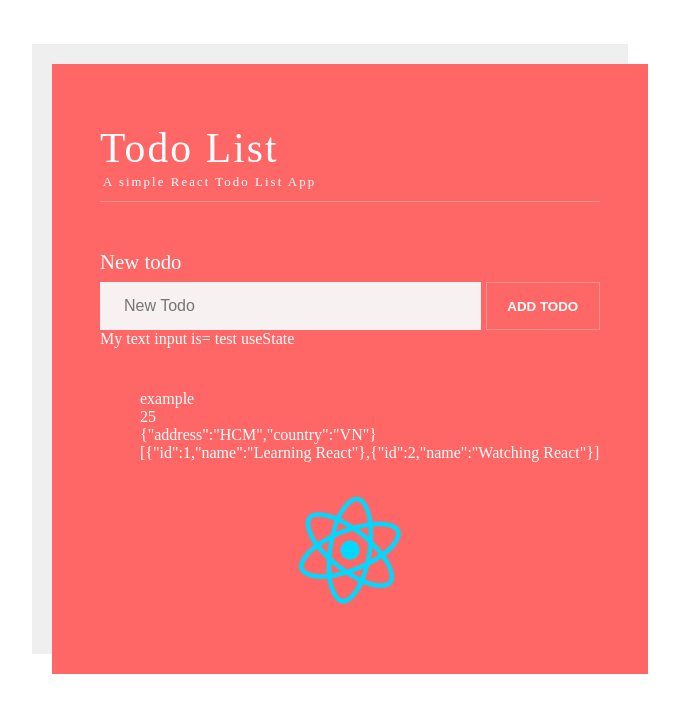
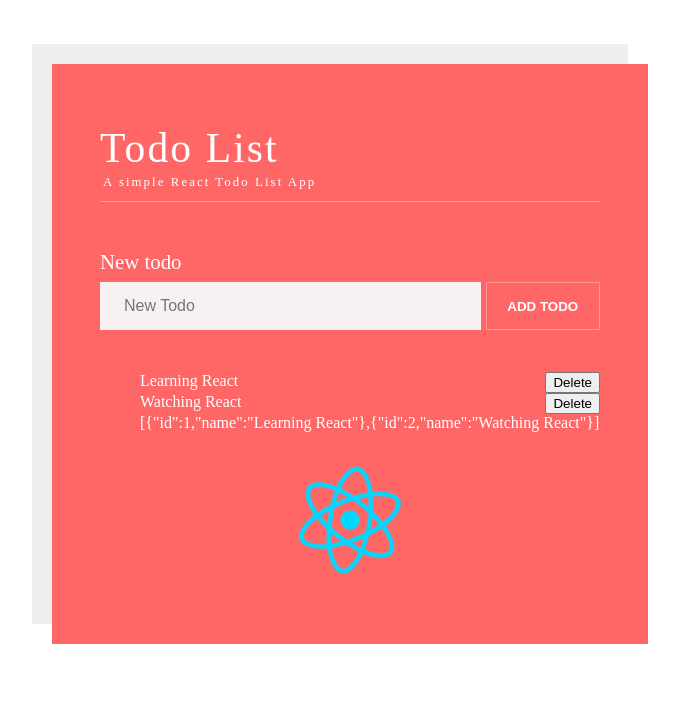
Before and after one commit to HuyCdGit/LearnCodeReactVite, a React (Vite) app: page / in a window 1280 px wide. Shown: the top 712 px of the page, without its empty margins (290-969 px from the left). Built offline with nearby package versions, Linux system fonts and the light colour scheme.

Commit message:
video 39

```diff
--- a/src/components/todo/todo.css
+++ b/src/components/todo/todo.css
@@ -101,3 +101,8 @@
     animation: logo-spin infinite 20s linear;
   }
 }
+
+.todo-item {
+  display: flex;
+  justify-content: space-between;
+}
--- a/src/components/todo/tododata.jsx
+++ b/src/components/todo/tododata.jsx
@@ -1,12 +1,18 @@
 const TodoData = (props) => {
   //console.log("check props:", props);
   // object destructuring
-  const { name, age, data, todoList } = props;
+  const { todoList } = props;
   return (
     <div className="todo-data">
-      <div>{name}</div>
-      <div>{age}</div>
-      <div>{JSON.stringify(data)}</div>
+      {todoList.map((item, index) => {
+        console.log("check map", item, index);
+        return (
+          <div className="todo-item">
+            <div>{item.name}</div>
+            <button>Delete</button>
+          </div>
+        );
+      })}
       {JSON.stringify(todoList)}
     </div>
   );
--- a/src/components/todo/todonew.jsx
+++ b/src/components/todo/todonew.jsx
@@ -3,12 +3,13 @@
 const TodoNew = (props) => {
   //useState Hook (getter/setter)
   //Array Destructuring
-  const [valueInput, setValueInput] = useState("test useState");
+  const [valueInput, setValueInput] = useState("");
   console.log("check point: ", props);
   const { addNewTodo } = props;
   //   addNewTodo("example");
   const handleClick = () => {
     addNewTodo(valueInput);
+    setValueInput("");
   };
   //cách 1
   //   const handleOnChange = (event) => {
@@ -30,12 +31,12 @@
         onChange={(event) => {
           handleOnChange(event.target.value);
         }}
+        value={valueInput}
         type="text"
         placeholder="New Todo"
       />
 
       <button onClick={handleClick}>Add Todo</button>
-      <div>My text input is= {valueInput}</div>
     </div>
   );
 };
```
